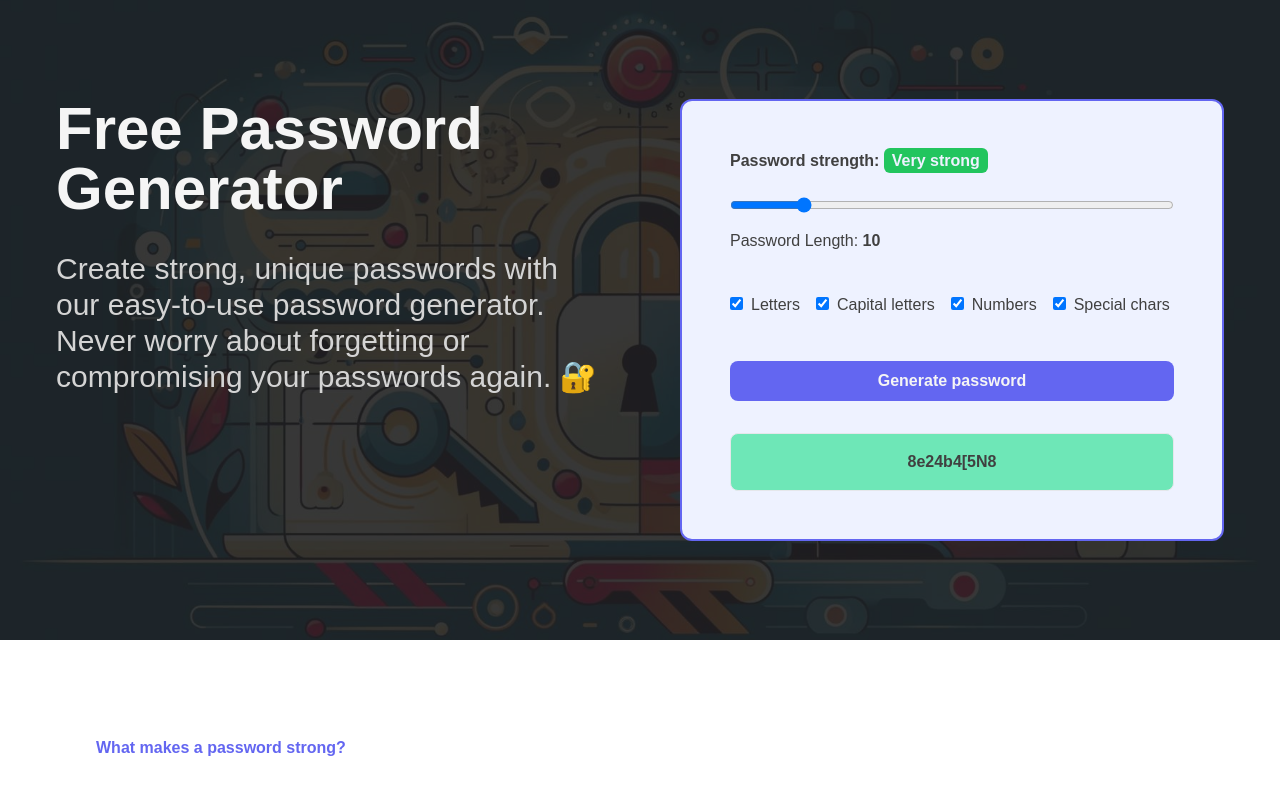
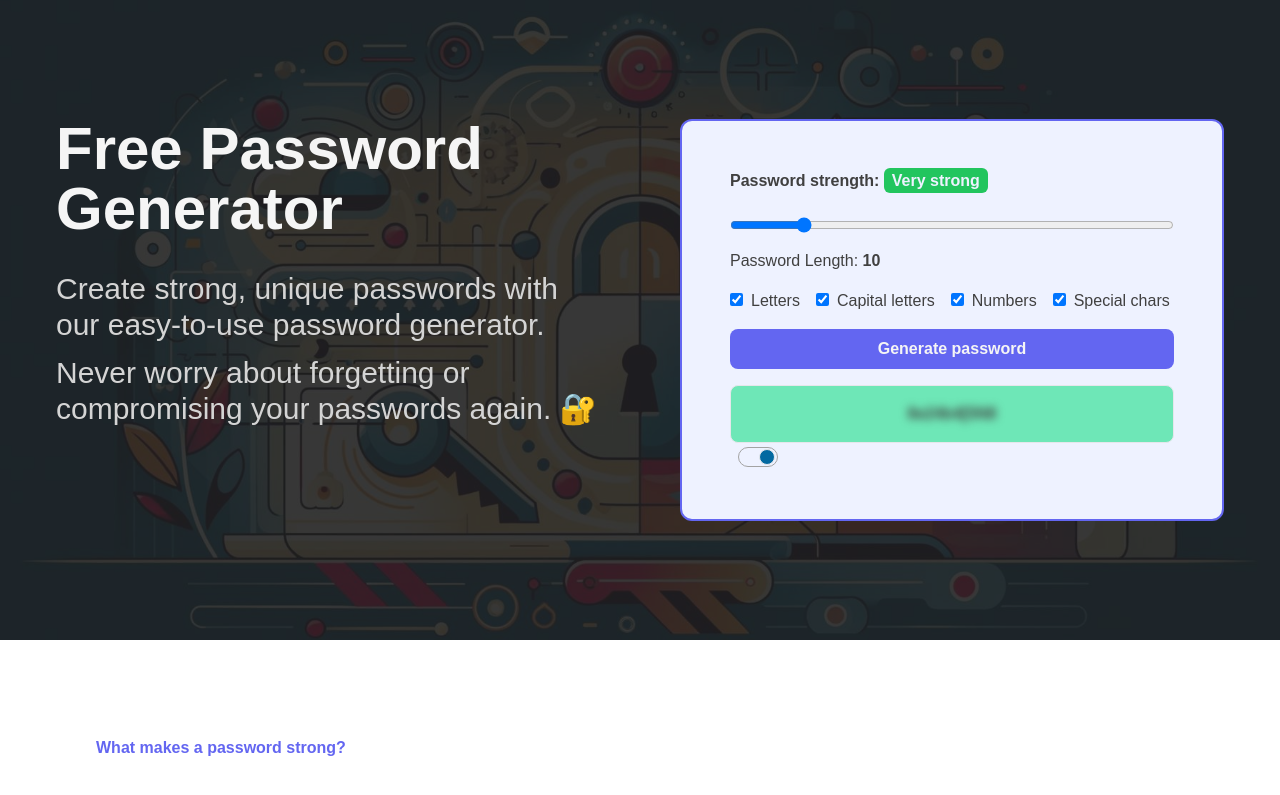
Before and after one commit to Patrykbarc/ts-password-generator, a React (Vite) app: page / in a window 1280 px wide. Shown: the top 795 px of the page. Built offline with nearby package versions, Linux system fonts and the light colour scheme.

Commit message:
Created SwitchButton component, password blur and styling

```diff
--- a/src/components/GeneratePassword/GeneratePassword.tsx
+++ b/src/components/GeneratePassword/GeneratePassword.tsx
@@ -3,11 +3,12 @@ import { generatePassword } from '../../utils/generatePassword'
 import { Button } from '../Button/Button'
 import { PasswordGeneratorSettings } from '../../utils/interfaces'
 import { copyToClipboard } from '../../utils/copyToClipboard'
+import { SwitchButton } from '../SwitchButton/SwitchButton'
 
 export function GeneratePassword({ settings }: { settings: PasswordGeneratorSettings }) {
 	const [generatedPassword, setGeneratedPassword] = useState('')
 	const [isCopied, setIsCopied] = useState(false)
-	const [warningMessage, setWarningMessage] = useState('')
+	const [isPasswordBlured, setIsPasswordBlured] = useState(true)
 
 	const { includeCapitalLetters, includeLetters, includeNumbers, includeSpecialChars } = settings
 
@@ -27,7 +28,7 @@ export function GeneratePassword({ settings }: { settings: PasswordGeneratorSett
 	return (
 		<div>
 			<Button
-				className='mb-8 w-full'
+				className='w-full mb-4'
 				callback={handleGeneratePassword}
 				isDisabled={isDisabled}>
 				Generate password
@@ -35,23 +36,16 @@ export function GeneratePassword({ settings }: { settings: PasswordGeneratorSett
 
 			<div
 				className='cursor-pointer rounded-lg border bg-emerald-300 p-4 text-center transition-colors'
-				onClick={event => copyToClipboard({ event, setIsCopied, setWarningMessage })}>
+				onClick={event => copyToClipboard({ event, setIsCopied })}>
 				<p>
-					{isCopied ? (
-						<span>Copied to clipboard</span>
-					) : (
-						<span className='break-all font-semibold'>{generatedPassword}</span>
-					)}
+					<span
+						className={`break-all font-semibold ${isPasswordBlured ? 'blur-sm' : ''}`}>
+						{generatedPassword}
+					</span>
 				</p>
 			</div>
 
-			{warningMessage && (
-				<div className='mt-2'>
-					<small className='text-warning fade-in mt-4 text-opacity-75'>
-						{warningMessage}
-					</small>
-				</div>
-			)}
+			<SwitchButton />
 		</div>
 	)
 }
--- a/src/components/Generator/Generator.tsx
+++ b/src/components/Generator/Generator.tsx
@@ -22,7 +22,9 @@ export function Generator({ className }: DefaultProps) {
 				<GeneratorPassLength settings={settings} setSettings={setSettings} />
 				<GeneratorOptions settings={settings} setSettings={setSettings} />
 			</div>
-			<GeneratePassword settings={settings} />
+			<div>
+				<GeneratePassword settings={settings} />
+			</div>
 		</HeroCard>
 	)
 }
--- a/src/components/GeneratorOptions/GeneratorOptions.tsx
+++ b/src/components/GeneratorOptions/GeneratorOptions.tsx
@@ -11,7 +11,7 @@ export function GeneratorOptions({ settings, setSettings }: GeneratorSettingsPro
 
 	return (
 		<div>
-			<div className='flex flex-col gap-4 sm:flex-row'>
+			<div className='flex flex-col gap-4 sm:flex-row my-4'>
 				{options.map(option => {
 					return (
 						<label key={option.value}>
--- a/src/components/GeneratorPassLength/GeneratorPassLength.tsx
+++ b/src/components/GeneratorPassLength/GeneratorPassLength.tsx
@@ -11,7 +11,7 @@ export function GeneratorPassLength({ settings, setSettings }: GeneratorSettings
 	}
 
 	return (
-		<div className='mb-6 flex flex-col gap-4 sm:mb-10'>
+		<div className='flex flex-col gap-4'>
 			<input
 				className='grow'
 				type='range'
--- a/src/components/HeroCard/HeroCard.tsx
+++ b/src/components/HeroCard/HeroCard.tsx
@@ -3,7 +3,7 @@ import { DefaultProps } from '../../utils/interfaces'
 export function HeroCard({ children, className }: DefaultProps) {
 	return (
 		<div
-			className={`flex flex-col gap-6 rounded-xl border-2 border-indigo-500 bg-indigo-50 p-12 sm:gap-11 ${className} w-full`}>
+			className={`flex flex-col rounded-xl border-2 border-indigo-500 bg-indigo-50 p-12 ${className} w-full`}>
 			{children}
 		</div>
 	)
--- /dev/null
+++ b/src/components/HeroText/HeroText.tsx
@@ -0,0 +1,13 @@
+export function HeroText() {
+	return (
+		<>
+			<h1 className='mb-3 text-6xl font-black text-neutral-100 md:mb-8'>
+				Free Password Generator
+			</h1>
+			<div className='flex flex-col gap-3 max-w-xl text-3xl text-neutral-300 '>
+				<h4>Create strong, unique passwords with our easy-to-use password generator.</h4>
+				<h4>Never worry about forgetting or compromising your passwords again. 🔐</h4>
+			</div>
+		</>
+	)
+}
--- /dev/null
+++ b/src/components/SwitchButton/SwitchButton.tsx
@@ -0,0 +1,26 @@
+import { useState } from 'react'
+
+interface SwitchButtonProps {
+	label: string
+}
+
+export function SwitchButton({ label }: SwitchButtonProps) {
+	const [isSelected, setIsSelected] = useState(false)
+
+	return (
+		<label className='flex py-1 px-2 w-fit gap-3 cursor-pointer'>
+			{label && <span className='inline-block select-none'>{label}</span>}
+			<input className='hidden' type='checkbox' onChange={() => setIsSelected(!isSelected)} />
+
+			<span className='flex items-center gap-2 select-none'>
+				<span className='relative inline-block border border-neutral-400 w-10 h-5 rounded-xl'>
+					<span
+						style={{ transition: 'left 0.2s' }}
+						className={`relative inline-block border rounded-xl size-4
+                        ${isSelected ? 'left-0.5 bg-neutral-600' : 'left-5 bg-sky-700'}`}
+					/>
+				</span>
+			</span>
+		</label>
+	)
+}
--- a/src/utils/copyToClipboard.tsx
+++ b/src/utils/copyToClipboard.tsx
@@ -1,30 +1,20 @@
-import { Dispatch, SetStateAction } from "react";
+import { Dispatch, SetStateAction } from 'react'
 
 interface CopyToClipboardArgs {
-  event: React.MouseEvent<HTMLElement>;
-  setIsCopied: Dispatch<SetStateAction<boolean>>;
-  setWarningMessage: Dispatch<SetStateAction<string>>;
+	event: React.MouseEvent<HTMLElement>
+	setIsCopied: Dispatch<SetStateAction<boolean>>
 }
 
-export function copyToClipboard({
-  event,
-  setIsCopied,
-  setWarningMessage,
-}: CopyToClipboardArgs) {
-  const text = event.currentTarget.textContent;
-  try {
-    text !== null && navigator.clipboard.writeText(text);
-    setIsCopied(true);
+export function copyToClipboard({ event, setIsCopied }: CopyToClipboardArgs) {
+	const text = event.currentTarget.textContent
+	try {
+		text !== null && navigator.clipboard.writeText(text)
+		setIsCopied(true)
 
-    setTimeout(() => {
-      setIsCopied(false);
-      setWarningMessage("");
-    }, 2500);
-  } catch (error) {
-    setWarningMessage("Failed to copy to clipboard");
-
-    setTimeout(() => {
-      setWarningMessage("");
-    }, 3500);
-  }
+		setTimeout(() => {
+			setIsCopied(false)
+		}, 2500)
+	} catch (error) {
+		setTimeout(() => {}, 3500)
+	}
 }
--- a/src/views/Hero/Hero.tsx
+++ b/src/views/Hero/Hero.tsx
@@ -1,5 +1,6 @@
 import { BackgroundImage } from '../../components/BackgroundImage/BackgroundImage'
 import { Generator } from '../../components/Generator/Generator'
+import { HeroText } from '../../components/HeroText/HeroText'
 import { Wrapper } from '../../components/Wrapper/Wrapper'
 
 export function Hero() {
@@ -8,16 +9,9 @@ export function Hero() {
 			<BackgroundImage className='bg-fixed' backgroundFixed={true} />
 			<Wrapper className='relative grid grid-cols-2 max-w-[1500px] z-50 gap-10 sm:gap-20'>
 				<div>
-					<h1 className='mb-3 text-6xl font-black text-neutral-100 md:mb-8'>
-						Free Password Generator
-					</h1>
-					<h4 className='font-light text-neutral-300 text-3xl max-w-xl'>
-						Create strong, unique passwords with our easy-to-use password generator.
-						Never worry about forgetting or compromising your passwords again. 🔐
-					</h4>
+					<HeroText />
 				</div>
-
-				<div className='flex flex-col gap-3'>
+				<div>
 					<Generator className='w-full' />
 				</div>
 			</Wrapper>
```
